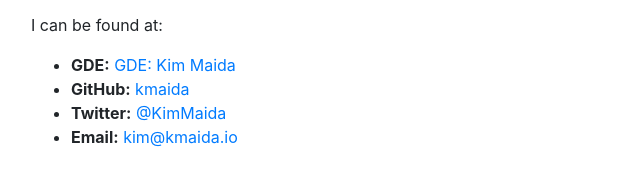
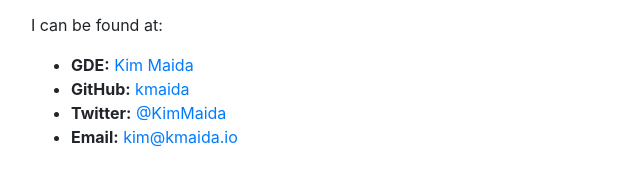
Before and after one commit to kmaida/kmaida-io, a website: page public/index.html in a window 1280 px wide. Shown: the part 265-450 px from the top of the page, 54-694 px from the left. Drawn offline with nearby package versions, Linux system fonts and the light colour scheme.

Commit message:
Minor cleanup

```diff
--- a/public/index.html
+++ b/public/index.html
@@ -28,7 +28,7 @@
       </p>
       <ul>
         <li>
-          <strong>GDE:</strong> <a href="https://developers.google.com/experts/people/kim-maida">GDE: Kim Maida</a>
+          <strong>GDE:</strong> <a href="https://developers.google.com/experts/people/kim-maida">Kim Maida</a>
         </li>
         <li>
           <strong>GitHub:</strong> <a href="https://github.com/kmaida">kmaida</a>
```
